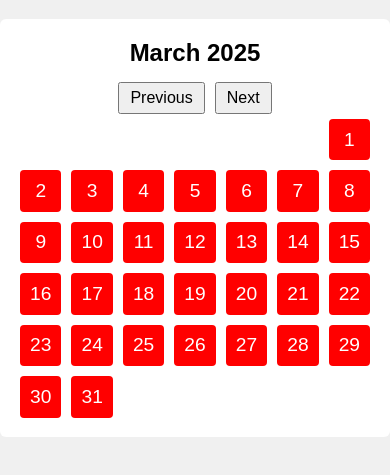
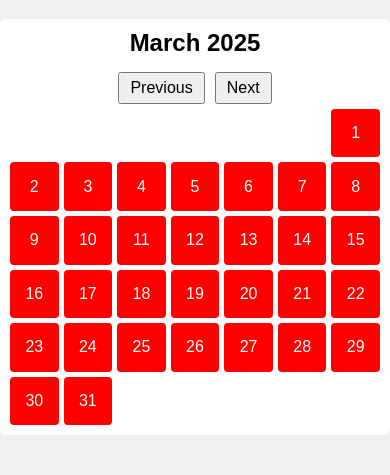
Before and after one commit to AvocadoForTomorrow/daily-task-calendar, a plain HTML site: page index.html in a window 390 px wide. Shown: the part 101-576 px from the top of the page. Drawn offline with Linux system fonts and the light colour scheme.

Commit message:
index.html

```diff
--- a/index.html
+++ b/index.html
@@ -2,13 +2,13 @@
 <html>
 <head>
   <meta charset="UTF-8">
+  <!-- This meta tag is essential for responsive behavior on mobile devices -->
+  <meta name="viewport" content="width=device-width, initial-scale=1.0">
   <title>Daily Task Calendar</title>
   <style>
-    /* Ensure padding and borders are included in element's width/height */
     * {
       box-sizing: border-box;
     }
-    /* Global Styles */
     body {
       font-family: Arial, sans-serif;
       margin: 0;
@@ -19,9 +19,9 @@
       text-align: center;
       padding: 20px;
     }
-    /* Calendar Container now fills full width */
+    /* Calendar Container fills full width */
     #calendar {
-      width: 100%;         /* Use the full browser width */
+      width: 100%;
       margin: 0 auto;
       background: white;
       padding: 20px;
@@ -33,13 +33,13 @@
       font-size: 1.5em;
       font-weight: bold;
     }
-    /* Responsive Calendar Grid: 7 equal columns */
+    /* Use a flexible grid that allows cells to shrink */
     .calendar-grid {
       display: grid;
-      grid-template-columns: repeat(7, 1fr);
+      grid-template-columns: repeat(7, minmax(0, 1fr));
       gap: 10px;
     }
-    /* Day Cells: using aspect-ratio to keep them square */
+    /* Day Cells: aspect-ratio keeps them square */
     .day {
       background-color: red;
       color: white;
@@ -48,7 +48,7 @@
       display: flex;
       align-items: center;
       justify-content: center;
-      aspect-ratio: 1; /* Ensures each cell remains a square */
+      aspect-ratio: 1;
       font-size: 1.2em;
     }
     .day.green {
@@ -57,12 +57,23 @@
     .day:hover {
       opacity: 0.8;
     }
-    /* Navigation Buttons */
     button {
       margin: 5px;
       padding: 5px 10px;
       font-size: 1em;
       cursor: pointer;
+    }
+    /* Adjust styling for smaller screens */
+    @media (max-width: 500px) {
+      #calendar {
+        padding: 10px;
+      }
+      .calendar-grid {
+        gap: 5px;
+      }
+      .day {
+        font-size: 1em;
+      }
     }
   </style>
 </head>
@@ -71,83 +82,55 @@
   <div id="calendar"></div>
 
   <script>
-    // Set up initial month and year based on current date
     const currentDate = new Date();
-    let currentMonth = currentDate.getMonth();  // 0-11
+    let currentMonth = currentDate.getMonth();
     let currentYear = currentDate.getFullYear();
     const calendarContainer = document.getElementById('calendar');
 
-    // Render the calendar for a specific month and year
     function renderCalendar(month, year) {
       calendarContainer.innerHTML = '';
-
-      // Create and display month header
-      const monthNames = [
-        'January', 'February', 'March', 'April', 'May', 'June',
-        'July', 'August', 'September', 'October', 'November', 'December'
-      ];
+      const monthNames = ['January','February','March','April','May','June','July','August','September','October','November','December'];
       const monthDiv = document.createElement('div');
       monthDiv.className = 'month';
       monthDiv.textContent = `${monthNames[month]} ${year}`;
       calendarContainer.appendChild(monthDiv);
 
-      // Create navigation buttons
       const navDiv = document.createElement('div');
       navDiv.style.textAlign = 'center';
-
       const prevButton = document.createElement('button');
       prevButton.textContent = 'Previous';
-      prevButton.addEventListener('click', () => {
-        changeMonth(-1);
-      });
-
+      prevButton.addEventListener('click', () => changeMonth(-1));
       const nextButton = document.createElement('button');
       nextButton.textContent = 'Next';
-      nextButton.addEventListener('click', () => {
-        changeMonth(1);
-      });
-
+      nextButton.addEventListener('click', () => changeMonth(1));
       navDiv.appendChild(prevButton);
       navDiv.appendChild(nextButton);
       calendarContainer.appendChild(navDiv);
 
-      // Create the grid for days
       const calendarGrid = document.createElement('div');
       calendarGrid.className = 'calendar-grid';
 
-      // Determine number of days and the starting weekday of the month
       const daysInMonth = new Date(year, month + 1, 0).getDate();
-      const firstDayOfWeek = new Date(year, month, 1).getDay(); // 0 (Sun) - 6 (Sat)
-
-      // Add empty cells for days before the 1st of the month
+      const firstDayOfWeek = new Date(year, month, 1).getDay();
       for (let i = 0; i < firstDayOfWeek; i++) {
         const emptyCell = document.createElement('div');
         calendarGrid.appendChild(emptyCell);
       }
 
-      // Add day cells to the calendar
       for (let dayNum = 1; dayNum <= daysInMonth; dayNum++) {
         const dayDiv = document.createElement('div');
         dayDiv.className = 'day';
         dayDiv.textContent = dayNum;
-
-        // Use a unique key for each day
         const dayKey = `${year}-${month}-${dayNum}`;
         if (localStorage.getItem(dayKey) === 'done') {
           dayDiv.classList.add('green');
         }
-
-        // Toggle day status on click
-        dayDiv.addEventListener('click', () => {
-          toggleDayStatus(dayKey, dayDiv);
-        });
-
+        dayDiv.addEventListener('click', () => toggleDayStatus(dayKey, dayDiv));
         calendarGrid.appendChild(dayDiv);
       }
       calendarContainer.appendChild(calendarGrid);
     }
 
-    // Toggle the "done" status of a day
     function toggleDayStatus(key, dayElement) {
       if (dayElement.classList.contains('green')) {
         dayElement.classList.remove('green');
@@ -158,7 +141,6 @@
       }
     }
 
-    // Change the displayed month
     function changeMonth(offset) {
       currentMonth += offset;
       if (currentMonth < 0) {
@@ -171,7 +153,6 @@
       renderCalendar(currentMonth, currentYear);
     }
 
-    // Initial render of the calendar
     renderCalendar(currentMonth, currentYear);
   </script>
 </body>
```
